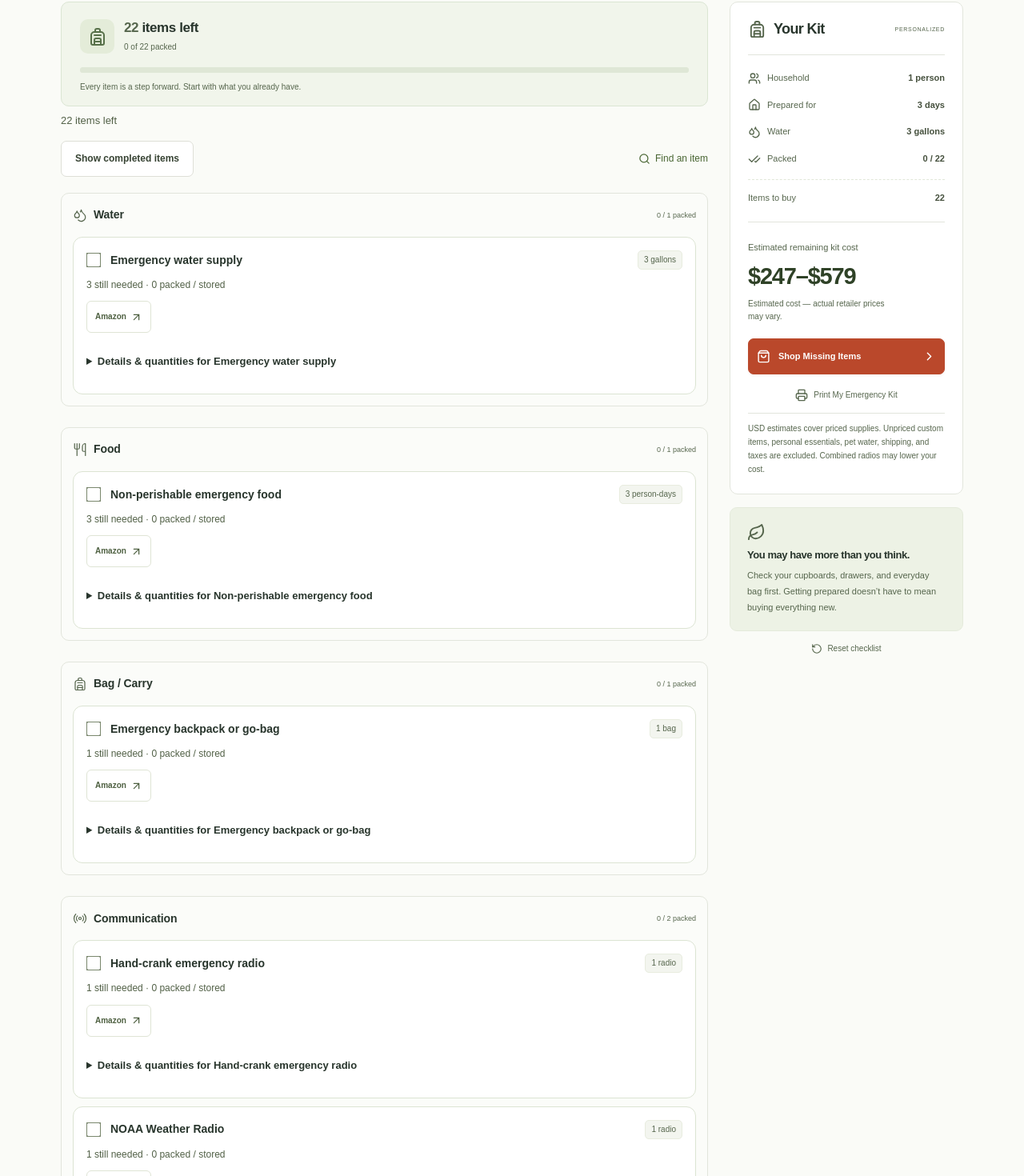
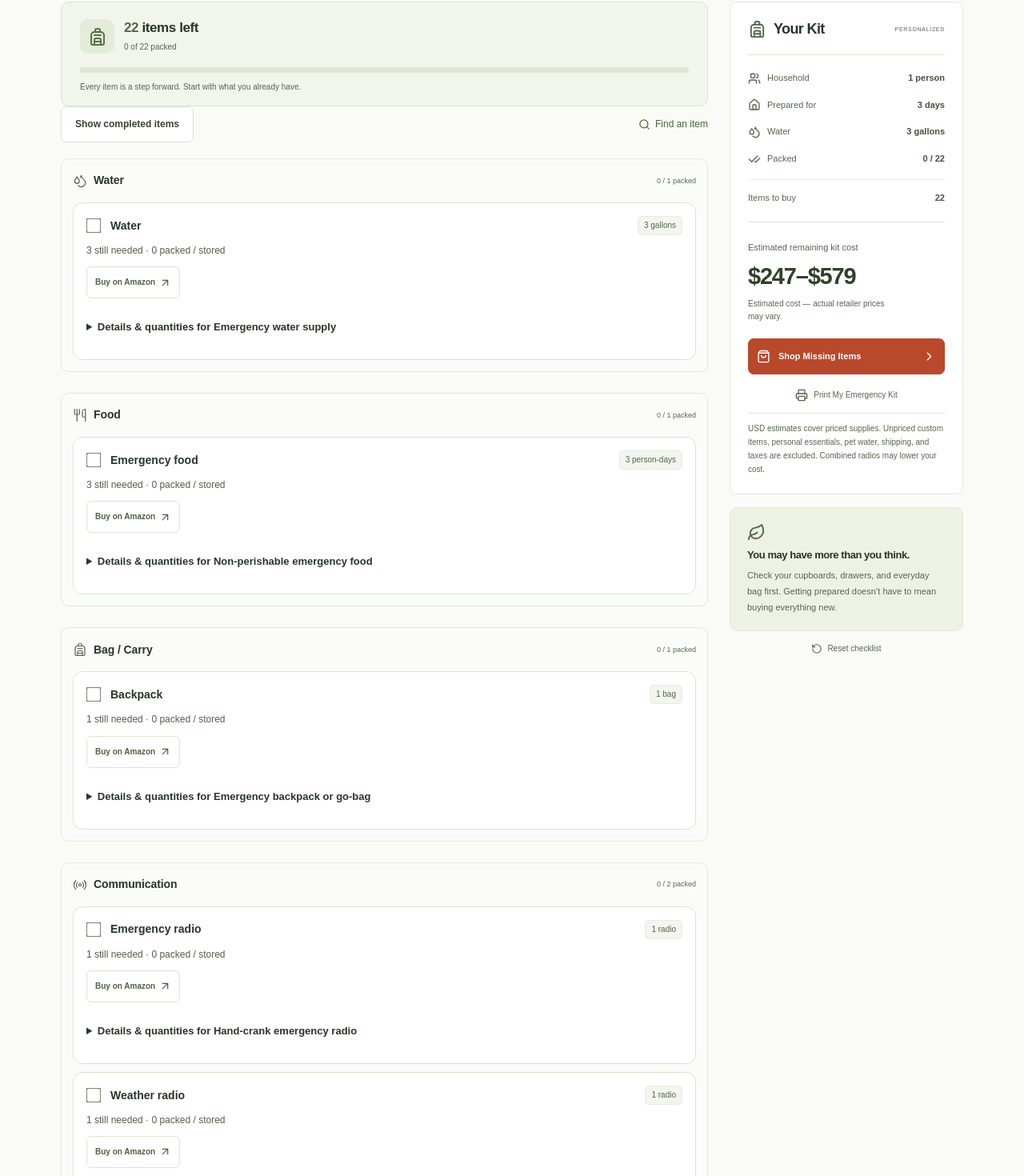
Before and after one commit to confire15/creditcardchris, a Next.js app: page /go-bag in a window 1280 px wide. Shown: the part 1028-2498 px from the top of the page at 80% size. Built offline with nearby package versions, Linux system fonts and the light colour scheme.

Commit message:
feat: refine GoBag checklist clarity

```diff
--- a/src/components/gobag/gobag.tsx
+++ b/src/components/gobag/gobag.tsx
@@ -392,10 +392,7 @@ function Footer() {
         <a href="#builder">Back to your kit ↑</a>
       </div>
       <p>
-        This website is an independent preparedness tool and is not affiliated
-        with or endorsed by FEMA, Ready.gov, NOAA, or Amazon. Emergency needs
-        vary by person, location, climate, health needs, and disaster type.
-        Follow guidance from local emergency officials.
+        Independent preparedness tool. Follow guidance from local emergency officials.
       </p>
       <AffiliateDisclosure />
       <div className={styles.kofiSupport}>
@@ -510,9 +507,6 @@ export default function GoBag() {
                 <div className={styles.checklistLayout}>
                     <div className={styles.checklistMain}>
                       <PreparednessProgress state={kit.state} />
-                      <p className={styles.progressNext}>
-                        {summary.missing.length ? `${summary.missing.length} items left` : "Everything on your list is packed"}
-                      </p>
                     <div className={styles.simpleChecklistTools}>
                       <button className={styles.secondary} onClick={() => setFilter(filter === "Missing" ? "All" : "Missing")}>
                         {filter === "Missing" ? "Show completed items" : "Show items left"}
--- a/src/components/gobag/kit-parts.tsx
+++ b/src/components/gobag/kit-parts.tsx
@@ -117,9 +117,6 @@ export function Hero() {
         <div className={styles.heroActions}>
           <a href="#builder" className={styles.primary}>
             Build My Go-Bag <ChevronRight size={18} />
-          </a>
-          <a href="#checklist" className={styles.secondary}>
-            View Emergency Checklist <ArrowUpRight size={16} />
           </a>
         </div>
         <p className={styles.heroHint}>
@@ -360,7 +357,7 @@ export function AmazonButton({
       className={compact ? styles.amazonCompact : styles.amazon}
       aria-label={`Buy ${item.name} on Amazon`}
     >
-      {compact ? "Amazon" : "Buy on Amazon"}
+      Buy on Amazon
       <ArrowUpRight size={15} />
     </a>
   ) : (
@@ -384,6 +381,18 @@ export function QuantityBadge({
     </span>
   );
 }
+const displayName = (name: string) => ({
+  "Emergency water supply": "Water",
+  "Non-perishable emergency food": "Emergency food",
+  "Emergency backpack or go-bag": "Backpack",
+  "Hand-crank emergency radio": "Emergency radio",
+  "NOAA Weather Radio": "Weather radio",
+  "Portable phone power bank": "Power bank",
+  "Emergency whistle": "Whistle",
+  "Plastic sheeting": "Plastic sheeting",
+  "Moist towelettes": "Body wipes",
+  "Wrench or pliers": "Wrench or pliers",
+}[name] ?? name);
 export function EmergencyItemCard({
   item,
   state,
@@ -406,7 +415,7 @@ export function EmergencyItemCard({
               onChange={() => toggle(item)}
               aria-label={`Full quantity packed or stored: ${item.name}`}
             />
-            <strong>{item.name}</strong>
+            <strong>{displayName(item.name)}</strong>
           </label>
           <QuantityBadge item={item} state={state} />
         </div>
@@ -435,7 +444,7 @@ export function EmergencyItemCard({
         </span>
         <QuantityBadge item={item} state={state} />
       </div>
-      <h4>{item.name}</h4>
+      <h4>{displayName(item.name)}</h4>
       <p className={styles.itemDescription}>{item.description}</p>
       <details className={styles.why}>
         <summary>
```
